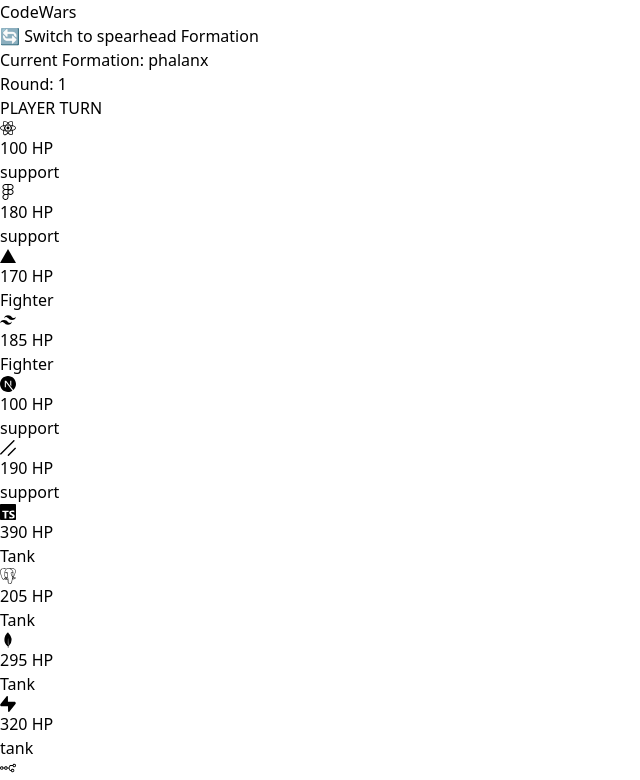
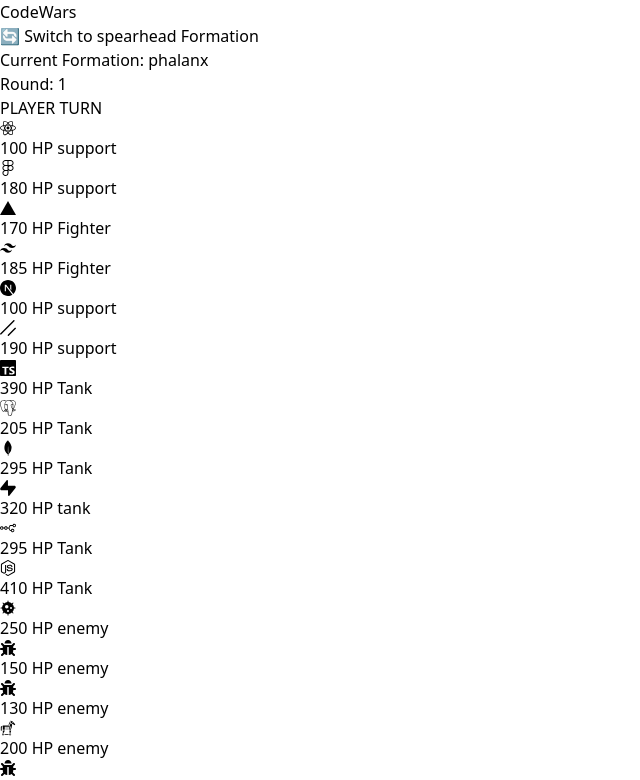
Before and after one commit to DimitarHristovski/Stratego, a React (Vite) app: page / in a window 1280 px wide. Shown: the top 780 px of the page, without its empty margins (0-640 px from the left). Built offline with nearby package versions, Linux system fonts and the light colour scheme.

Commit message:
update units

```diff
--- a/src/CodeConq.tsx
+++ b/src/CodeConq.tsx
@@ -199,8 +199,7 @@
                     <div className="w-full h-2 bg-gray-300 rounded">
                       <div className={`h-2 ${getHpBarColor(percent)} rounded`} style={{ width: `${percent}%` }}></div>
                     </div>
-                    <div className="text-xs mt-1">{u.hp} HP</div>
-                    <div className="text-xs mt-1">{role}</div>
+                    <div className="text-xs mt-1">{u.hp} HP {role}</div>
 
                   </>
                 )}
```
Also changed, not shown: src/index.css (line endings or trailing spaces).
